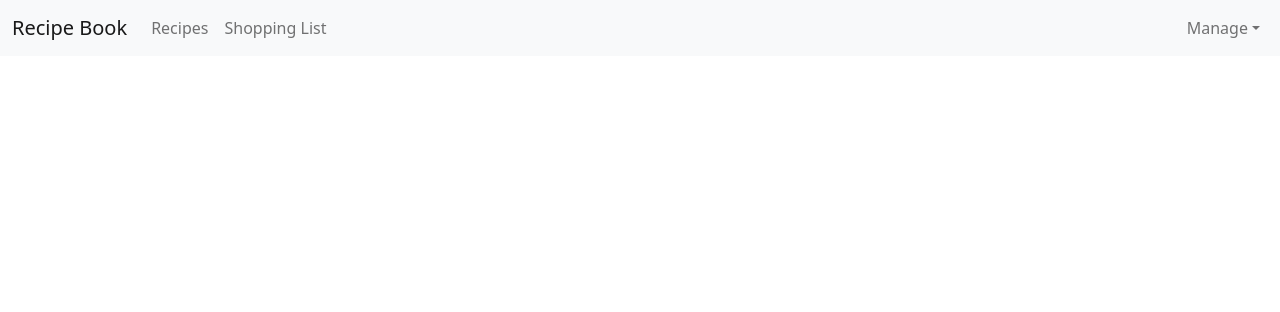
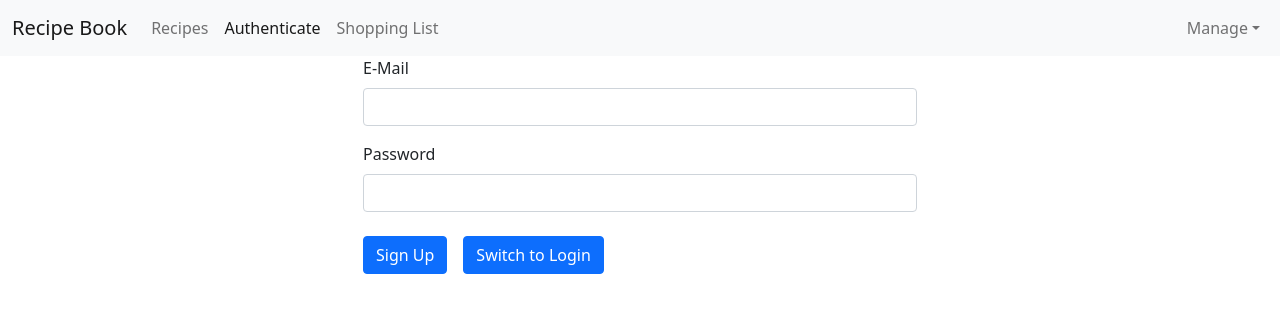
Before and after one commit to N1ggels-Angular/RecipeBook, an Angular app: page /auth in a window 1280 px wide. Before the commit this address led to /. Shown: the top 312 px of the page. Built offline with nearby package versions, Linux system fonts and the light colour scheme.

Commit message:
Adding the Auth Page

```diff
--- a/src/app/app-routing.module.ts
+++ b/src/app/app-routing.module.ts
@@ -6,6 +6,7 @@
 import { RecipeDetailComponent } from './recipes/recipe-detail/recipe-detail.component';
 import { RecipeEditComponent } from './recipes/recipe-edit/recipe-edit.component';
 import { ShoppingListComponent } from './shopping-list/shopping-list.component';
+import { AuthComponent } from './auth/auth.component';
 import { RecipesResolverService } from './recipes/recipes-resolver.service';
 
 const routes: Routes = [
@@ -16,7 +17,8 @@
     { path: ':id', component: RecipeDetailComponent, resolve: [RecipesResolverService] },
     { path: ':id/edit', component: RecipeEditComponent, resolve: [RecipesResolverService] }
   ] },
-  { path: 'shopping-list', component: ShoppingListComponent }
+  { path: 'shopping-list', component: ShoppingListComponent },
+  { path: 'auth', component: AuthComponent }
 ];
 
 @NgModule({
--- a/src/app/app.module.ts
+++ b/src/app/app.module.ts
@@ -14,6 +14,7 @@
 import { RecipeEditComponent } from './recipes/recipe-edit/recipe-edit.component';
 import { ShoppingListComponent } from './shopping-list/shopping-list.component';
 import { ShoppingEditComponent } from './shopping-list/shopping-edit/shopping-edit.component';
+import { AuthComponent } from './auth/auth.component';
 
 import { DropdownDirective } from './shared/dropdown.directive';
 
@@ -34,7 +35,8 @@
     ShoppingEditComponent,
     DropdownDirective,
     RecipeStartComponent,
-    RecipeEditComponent
+    RecipeEditComponent,
+    AuthComponent
   ],
   imports: [
     BrowserModule,
--- /dev/null
+++ b/src/app/auth/auth.component.html
@@ -0,0 +1,21 @@
+<div class="row">
+  <div class="col-12 col-md-6 offset-md-3">
+    <form>
+      <div class="form-group">
+        <label for="email">E-Mail</label>
+        <input type="email" id="email" class="form-control" />
+      </div>
+
+      <div class="form-group">
+        <label for="password">Password</label>
+        <input type="password" id="password" class="form-control" />
+      </div>
+
+      <div>
+        <button class="btn btn-primary">Sign Up</button>
+
+        <button class="btn btn-primary">Switch to Login</button>
+      </div>
+    </form>
+  </div>
+</div>
--- a/src/app/header/header.component.html
+++ b/src/app/header/header.component.html
@@ -10,6 +10,9 @@
             <ul class="navbar-nav me-auto mb-2 mb-lg-0">
                 <li class="nav-item">
                     <a routerLink="/recipes" routerLinkActive="active" class="nav-link">Recipes</a>
+                </li>
+                <li class="nav-item">
+                    <a routerLink="/auth" routerLinkActive="active" class="nav-link">Authenticate</a>
                 </li>
                 <li class="nav-item">
                     <a routerLink="/shopping-list" routerLinkActive="active" class="nav-link">Shopping List</a>
```
Also changed, not shown: src/app/auth/auth.component.ts (added, +9 -0 lines).
